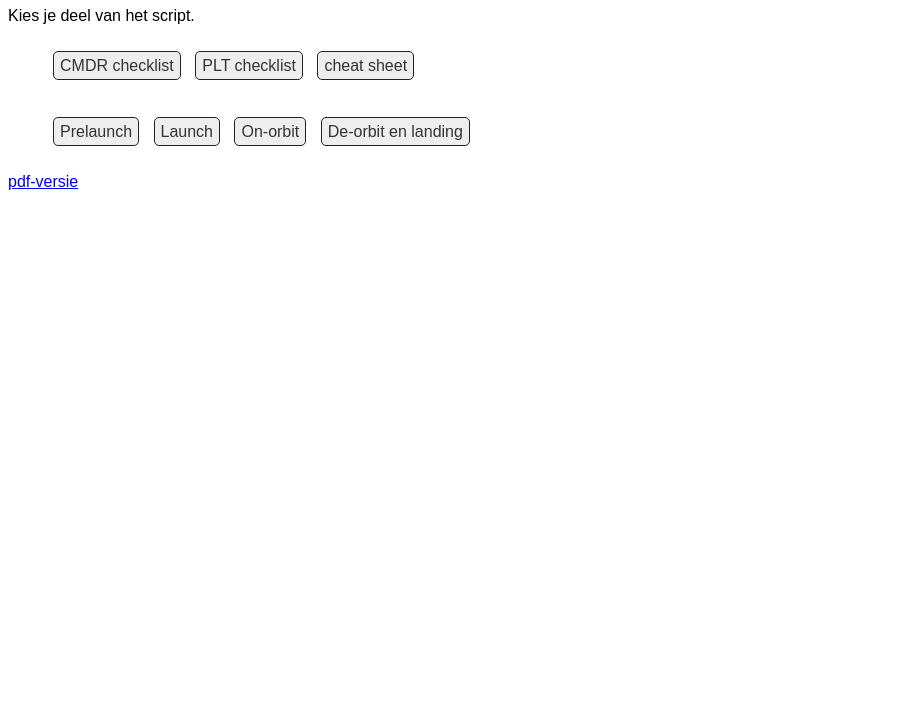
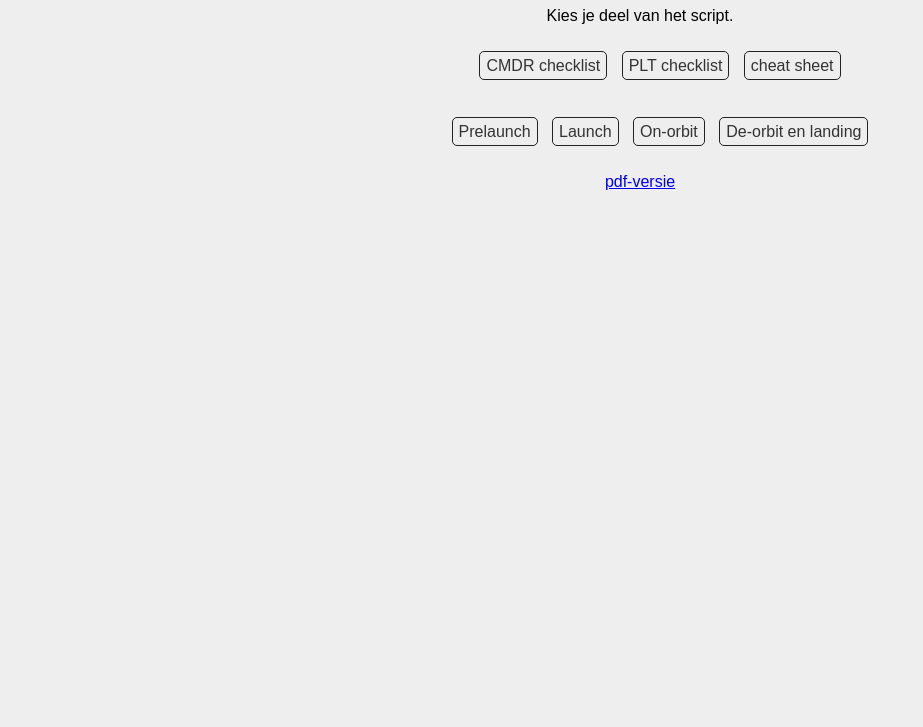
Before and after one commit to jwronline/jwr-shuttle, a plain HTML site: page index.html in a window 1280 px wide. Shown: the part 73-800 px from the top of the page, without its empty margins (0-923 px from the left). Drawn offline with Linux system fonts and the light colour scheme.

Commit message:
some changes

```diff
--- a/index.html
+++ b/index.html
@@ -11,6 +11,11 @@
 
 		* {
 			font-family: sans-serif;
+		}
+
+		body {
+			background-color: #EEEEEE;
+			text-align: center;
 		}
 
 		li {
@@ -32,6 +37,10 @@
 
 		li a:hover {
 			background-color: #CCCCCC;
+		}
+
+		li a:active {
+			box-shadow: inset 0 0 0 1px #222222;
 		}
 	</style>
 </head>
```
